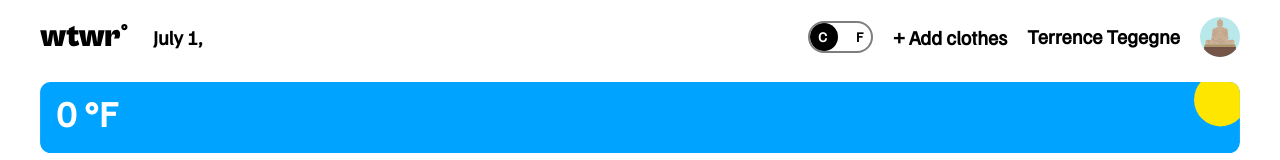
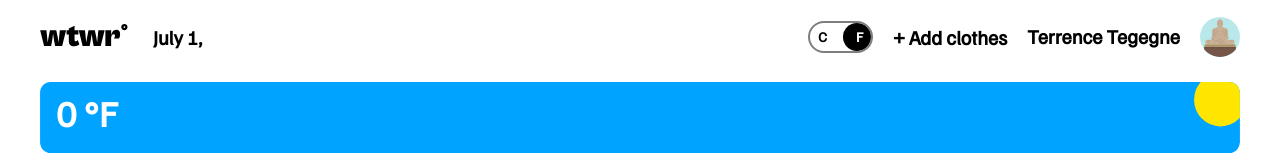
Before and after one commit to rezamohdev/se_project_react, a React (Create React App) app: page / in a window 1280 px wide. Shown: the top 160 px of the page. Built offline with nearby package versions, Linux system fonts and the light colour scheme; no server answers.

Commit message:
context done

```diff
--- a/src/components/App/App.js
+++ b/src/components/App/App.js
@@ -4,6 +4,7 @@ import Header from '../Header/Header';
 import Main from '../Main/Main';
 import ModalWithForm from '../ModalWithForm/ModalWithForm';
 import ItemModal from '../ItemModal/ItemModal';
+import { CurrentTempratureUnitContext } from '../../contexts/CurrentTemperatureUnitContext';
 import './App.css'
 import { getWeatherForecast, weatherData, weatherName } from '../../utils/WeatherApi';
 
@@ -15,6 +16,11 @@ function App() {
   const [location, setLocation] = React.useState("");
   const [dayType, setDayType] = React.useState(true);
   // const [isMobileMenuOpened, setIsMobileMenuOpened] = React.useState(false);
+  const [currentTempratureUnit, setCurrentTempratureUnit] = React.useState('F');
+  function handleToggleSwitchChange(e) {
+    currentTempratureUnit === 'C' ? setCurrentTempratureUnit('F') : setCurrentTempratureUnit('C');
+    console.log(currentTempratureUnit)
+  }
 
   React.useEffect(() => {
     getWeatherForecast().
@@ -57,8 +63,10 @@ function App() {
 
   return (
     <div className="app">
-      <Header handleOpenModal={handleOpenModal} currenLocation={location} />
-      <Main onSelectCard={handleSelectedCard} temp={temp} cardBackground={cardBackground} dayType={dayType} />
+      <CurrentTempratureUnitContext.Provider value={{ currentTempratureUnit, handleToggleSwitchChange }}>
+        <Header handleOpenModal={handleOpenModal} currenLocation={location} />
+        <Main onSelectCard={handleSelectedCard} temp={temp} cardBackground={cardBackground} dayType={dayType} />
+      </CurrentTempratureUnitContext.Provider>
       <Footer />
       {activeModal === "open" && (
         <ModalWithForm title="New garment" onClose={handleCloseModal} name='form' buttonText="Add garment" >
--- a/src/components/ToggleSwitch/ToggleSwitch.css
+++ b/src/components/ToggleSwitch/ToggleSwitch.css
@@ -22,7 +22,8 @@
   position: absolute;
   appearance: none;
 }
-.switch__slider_C {
+/* .switch__box:checked */
+.switch__slider_F {
   position: absolute;
   width: 28px;
   height: 28px;
@@ -33,7 +34,7 @@
   transition: all ease 450ms;
   z-index: -1;
 }
-.switch__slider_F {
+.switch__slider_C {
   position: absolute;
   width: 28px;
   height: 28px;
@@ -49,7 +50,6 @@
   width: 34px;
 }
 .switch__temp-unit_f {
-  /* right: 7px; */
   font-size: 14px;
   font-family: "Familjen Grotesk";
   font-style: normal;
--- a/src/components/ToggleSwitch/ToggleSwitch.js
+++ b/src/components/ToggleSwitch/ToggleSwitch.js
@@ -1,21 +1,18 @@
 import React, { useState } from "react";
 import './ToggleSwitch.css';
+import { CurrentTempratureUnitContext } from "../../contexts/CurrentTemperatureUnitContext";
+
 function ToggleSwitch() {
-    const [currentTempratureUnit, setCurrentTempratureUnit] = useState('F');
-    function handleChange(e) {
-
-        currentTempratureUnit === 'C' ? setCurrentTempratureUnit('F') : setCurrentTempratureUnit('C');
-        console.log(currentTempratureUnit)
-    }
+    const { currentTempratureUnit, handleToggleSwitchChange } = React.useContext(CurrentTempratureUnitContext);
     return (
         <label className="switch">
             <input type="checkbox"
                 className="switch__box"
-                onChange={handleChange}
+                onChange={handleToggleSwitchChange}
             />
             <span className={currentTempratureUnit === 'F' ? 'switch__slider_F' : 'switch__slider_C'}></span>
-            <span className={`switch__temp-unit_c ${currentTempratureUnit === 'F' && 'switch__active'}`}>C</span>
-            <span className={`switch__temp-unit_f  ${currentTempratureUnit === 'C' && 'switch__active'}`}>F</span>
+            <span className={`switch__temp-unit_c ${currentTempratureUnit === 'C' && 'switch__active'}`}>C</span>
+            <span className={`switch__temp-unit_f  ${currentTempratureUnit === 'F' && 'switch__active'}`}>F</span>
         </label >
     )
 }
--- a/src/contexts/CurrentTemperatureUnitContext.js
+++ b/src/contexts/CurrentTemperatureUnitContext.js
@@ -0,0 +1,7 @@
+import React from "react";
+const CurrentTempratureUnitContext = React.createContext({
+    currentTempratureUnit: "",
+    handleToggleSwitchChange: () => { }
+})
+
+export { CurrentTempratureUnitContext }
--- a/src/utils/constants.js
+++ b/src/utils/constants.js
@@ -94,6 +94,11 @@ const weatherOptions = [
         day: true
     },
     {
+        url: dayFog,
+        type: 'Haze',
+        day: true
+    },
+    {
         url: nightCloud,
         type: 'Clouds',
         day: false
@@ -128,5 +133,10 @@ const weatherOptions = [
         type: 'Mist',
         day: false
     },
+    {
+        url: nightFog,
+        type: 'Haze',
+        day: false
+    },
 ];
 export { defaultClothingItems, weatherOptions };
```
